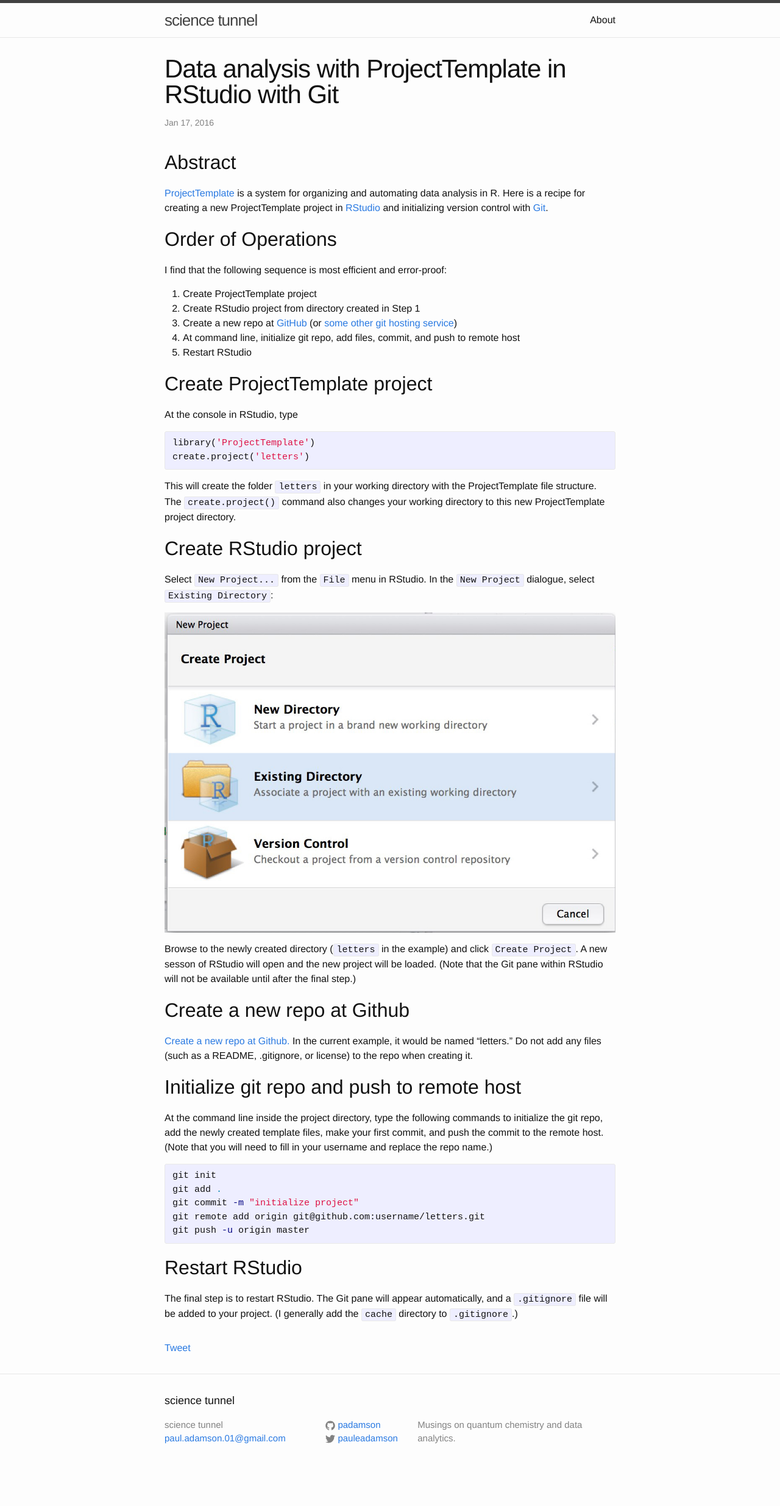
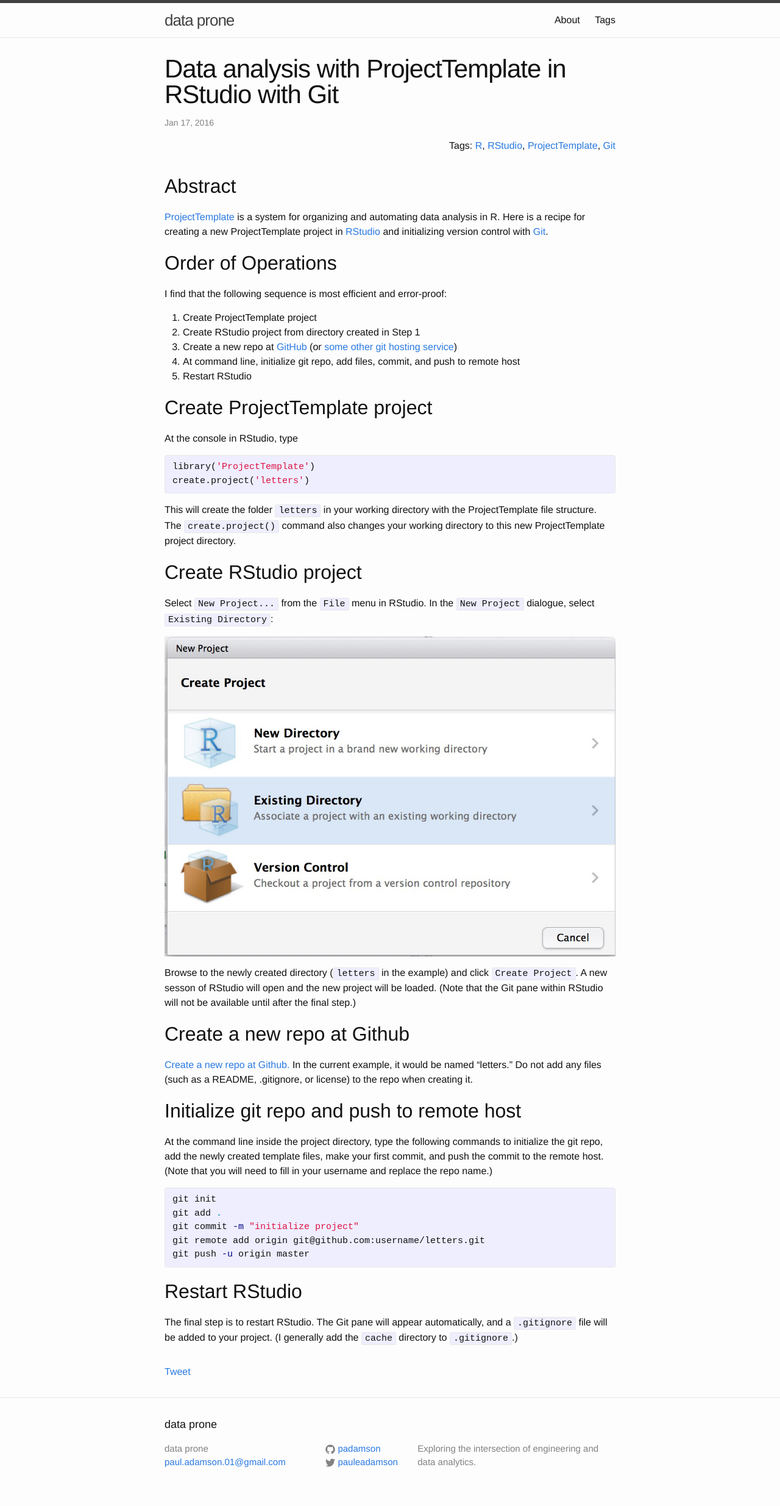
Before and after one commit to padamson/padamson.github.io, a Jekyll site: the page built from _posts/2016-01-17-projecttemplate-in-rstudio-with-git.markdown, in a window 1280 px wide. Shown: the whole page at 61% size. Built offline with Jekyll 4.4.1, drawn with Linux system fonts in a browser that asks for light colours; comment, search, counter and statistics services are not loaded; before the commit the page ends 2430 px from its top, so only the background shows below that.

Commit message:
add tag page and rename to data prone

```diff
--- a/_config.yml
+++ b/_config.yml
@@ -1,8 +1,8 @@
 # Site settings
-title: science tunnel
+title: data prone
 email: paul.adamson.01@gmail.com
 description: > # this means to ignore newlines until "baseurl:"
-  Musings on quantum chemistry and data analytics.
+  Exploring the intersection of engineering and data analytics.
 baseurl: "" # the subpath of your site, e.g. /blog/
 url: "http://padamson.github.io" # the base hostname & protocol for your site
 twitter_username: pauleadamson
--- /dev/null
+++ b/_includes/post-tags.html
@@ -0,0 +1,11 @@
+<div class="post-tags">
+  Tags:
+  {% if post %}
+  {% assign tags = post.tags %}
+  {% else %}
+  {% assign tags = page.tags %}
+  {% endif %}
+  {% for tag in tags %}
+  <a href="/tags/#{{tag|slugize}}">{{tag}}</a>{% unless forloop.last %},{% endunless %}
+  {% endfor %}
+</div>
--- a/_layouts/post.html
+++ b/_layouts/post.html
@@ -6,6 +6,7 @@
   <header class="post-header">
     <h1 class="post-title">{{ page.title }}</h1>
     <p class="post-meta">{{ page.date | date: "%b %-d, %Y" }}{% if page.author %} • {{ page.author }}{% endif %}{% if page.meta %} • {{ page.meta }}{% endif %}</p>
+    {% include post-tags.html %}
   </header>
 
   <article class="post-content">
--- a/_posts/2015-10-11-chapel-and-lapack.markdown
+++ b/_posts/2015-10-11-chapel-and-lapack.markdown
@@ -4,6 +4,9 @@
 date:   2015-10-11 11:24:00
 comments: true
 categories: chapel exotimo lapack
+tags:
+- chapel
+- exotimo
 ---
 ## Abstract
 The latest version of Chapel (version 1.12.0) includes a LAPACK module.
--- a/_posts/2016-01-17-projecttemplate-in-rstudio-with-git.markdown
+++ b/_posts/2016-01-17-projecttemplate-in-rstudio-with-git.markdown
@@ -4,6 +4,11 @@
 date:   2016-01-17 23:40:00
 comments: true
 categories: R RStudio ProjectTemplate Git
+tags:
+- R
+- RStudio
+- ProjectTemplate
+- Git
 ---
 ## Abstract
 
--- a/_sass/_layout.scss
+++ b/_sass/_layout.scss
@@ -234,3 +234,18 @@
         }
     }
 }
+
+// for tag cloud
+.tag-cloud {
+  list-style: none;
+  padding: 0;
+  text-align: justify;
+  font-size: 16px;
+  li {
+    display: inline-block;
+    margin: 0 12px 12px 0;
+  }
+}
+.post-tags {
+  text-align: right;
+}
```
Also changed, not shown: about.md (+3 -3 lines), tags.html (added, +30 -0 lines).
